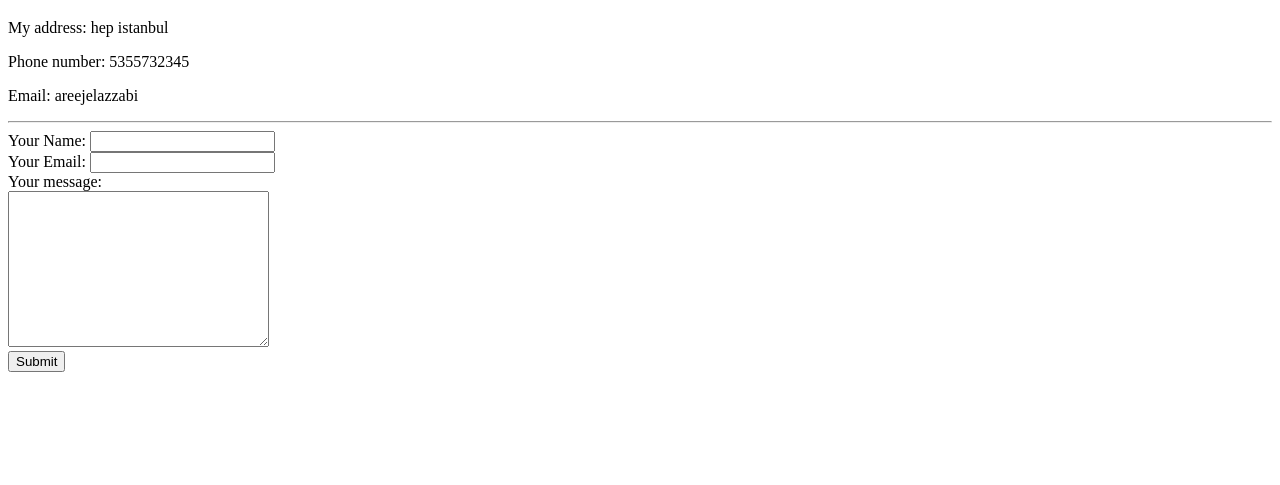
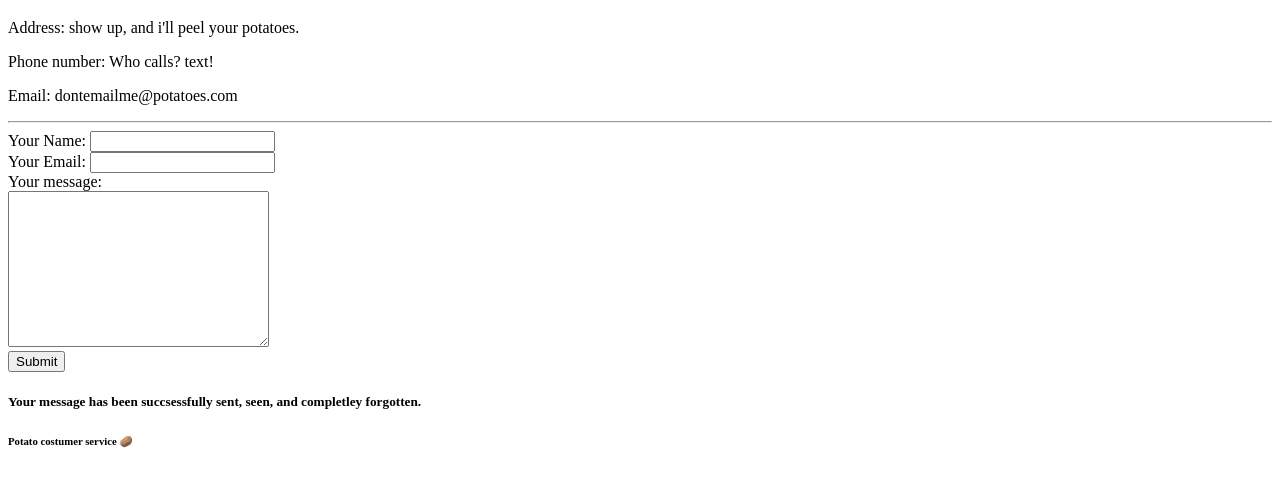
Before and after one commit to areejthepotato/Potato, a plain HTML site: page contact-info.html in a window 1280 px wide. Shown: the part 61-546 px from the top of the page. Drawn offline with Linux system fonts and the light colour scheme.

Commit message:
Add files via upload

```diff
--- a/contact-info.html
+++ b/contact-info.html
@@ -8,9 +8,9 @@
 
 <body>
   <h1>Contact info</h1>
-  <p>My address: hep istanbul</p>
-  <p>Phone number: 5355732345</p>
-  <p>Email: areejelazzabi</p>
+  <p>Address: show up, and i'll peel your potatoes.</p>
+  <p>Phone number: Who calls? text!</p>
+  <p>Email: dontemailme@potatoes.com</p>
   <hr>
   <form ="" action="mailto:areejelazzabi@gmail.com" method="post" enctype="text/plain">
     <label>Your Name:</label>
@@ -21,6 +21,8 @@
     <textarea name="your message" rows="10" cols="30"></textarea><br>
     <input type="submit" name="">
   </form>
+  <h5>Your message has been succsessfully sent, seen, and completley forgotten.</h5>
+  <h6>Potato costumer service 🥔</h5>
 </body>
 
 </html>
```
Also changed, not shown: index.html (+9 -2 lines).
